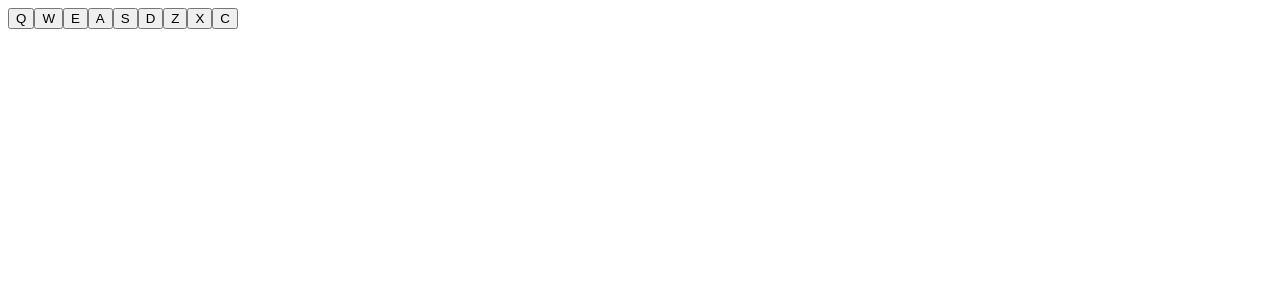
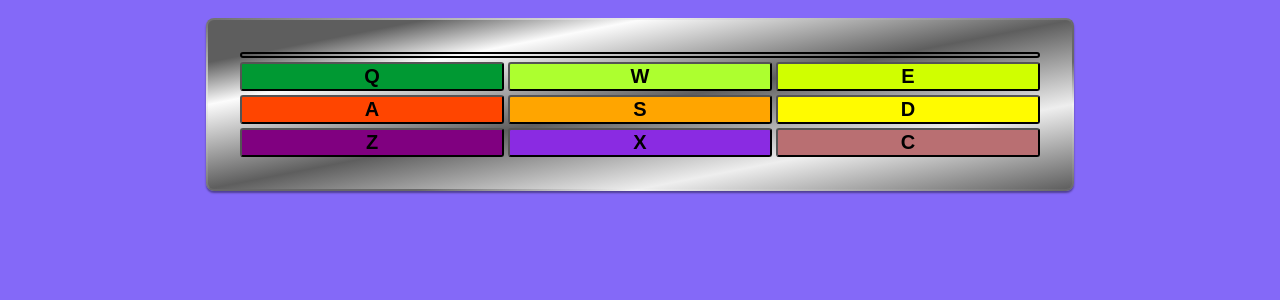
Before and after one commit to MFarabi619/key-sounds, a React (Vite) app: page / in a window 1280 px wide. Shown: the top 300 px of the page. Built offline with nearby package versions, Linux system fonts and the light colour scheme.

Commit message:
Added styling

```diff
--- a/src/App.jsx
+++ b/src/App.jsx
@@ -63,6 +63,7 @@ const soundArray =[
 function App() {
   const [currentKey, setCurrentKey] = useState(
     ''
+
     );
     const playSound = selector => {
       const audio = document.getElementById(selector);
--- a/src/App.scss
+++ b/src/App.scss
@@ -0,0 +1,85 @@
+:root{
+        background-color: rgb(132, 105, 248);
+        margin: 10px;
+}
+
+#drum-machine{
+     max-width: 800px;
+    margin: auto;
+    padding: 2rem;
+    background:linear-gradient(to bottom right, rgb(94, 94, 94) 12.5%, #fcfcfc 25%, rgb(94, 94, 94) 50%, #eeeeee 75%, rgb(94, 94, 94) 100%);
+    border-radius: 8px;
+    box-shadow: 0px 2px 2px rgba(0,0,0,0.4);
+    border: 2px outset rgba(255,255,255,0.125);
+}
+
+#display{
+    display: flex;
+    flex-direction: column;
+    justify-content: center;
+    align-items: center;
+    font-size: 1.25rem;
+    font-weight: bold;
+    text-align: center;
+    text-transform: uppercase;
+    padding: 1px;
+    color: black;
+    margin-bottom: 0.25rem;
+     border: 2px solid black;
+     border-radius: 3px;
+}
+
+.keyPad{
+    display: grid;
+    grid-template-columns: 1fr 1fr 1fr;
+        grid-gap: 0.25rem;
+
+    #Heater-1{background-color: rgb(0, 153, 51);
+    border-radius: 3px;
+    }
+
+    #Heater-2{background-color: greenyellow;
+    border-radius: 3px;
+    }
+
+    #Heater-3{background-color: rgb(208, 255, 0);
+    border-radius: 3px;
+    }
+
+    #Heater-4{background-color: orangered;
+    border-radius: 3px;
+    }
+
+    #Clap{background-color: orange;
+    border-radius: 3px;
+    }
+
+    #Open-HH{background-color: rgb(255, 251, 0);
+    border-radius: 3px;
+    }
+
+    #Kick-n\'-Hat{background-color: purple;
+    border-radius: 3px;
+    }
+
+    #Kick{background-color: blueviolet;
+    border-radius: 3px;
+    }
+
+    #Closed-HH{background-color: rgb(185, 111, 114);
+    border-radius: 3px;
+    }
+}
+
+.drum-pad{
+    display: flex;
+    flex-direction: column;
+    justify-content: center;
+    align-items: center;
+    font-size: 1.25rem;
+    font-weight: bold;
+    text-align: center;
+    text-transform: uppercase;
+    border-radius: 12px;
+    cursor: pointer
+}
```
